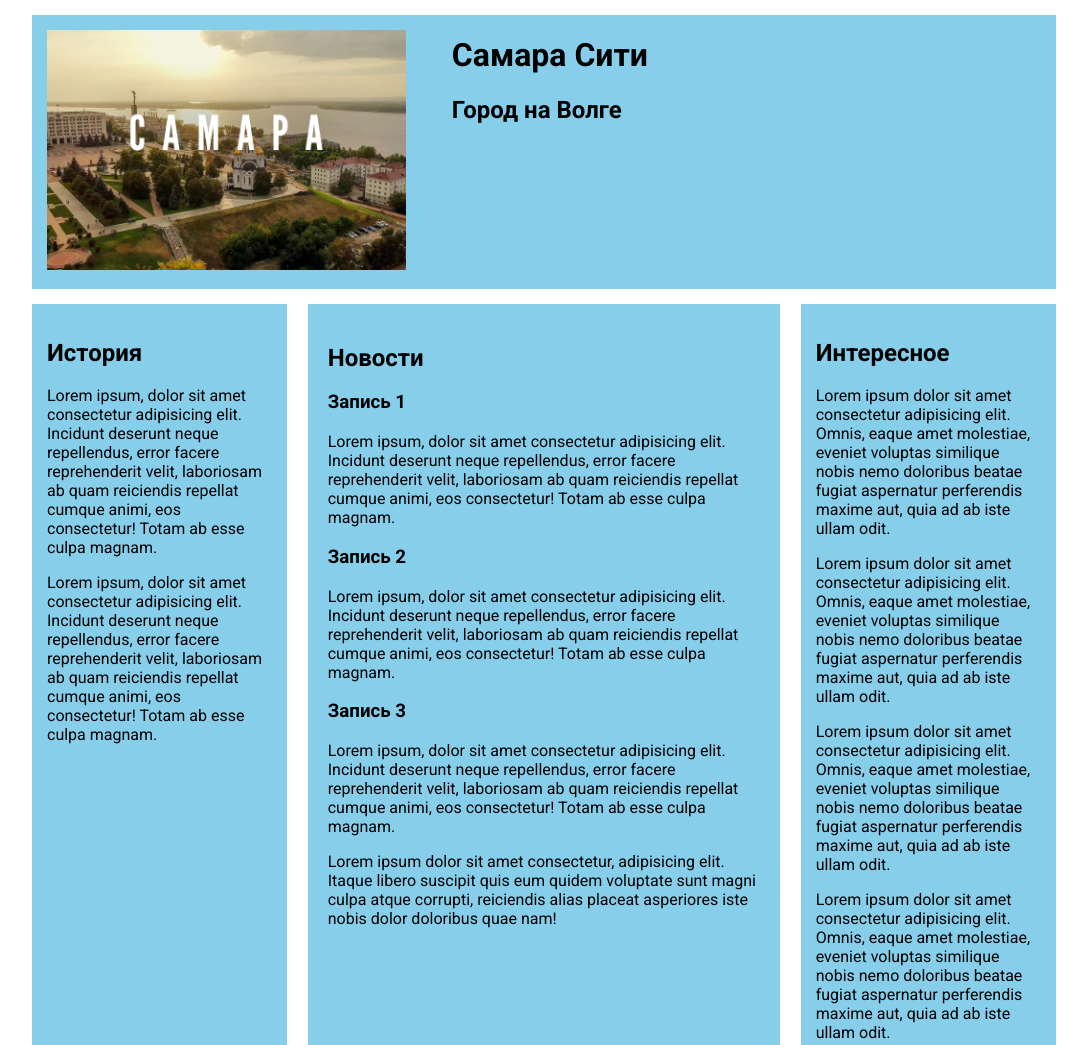
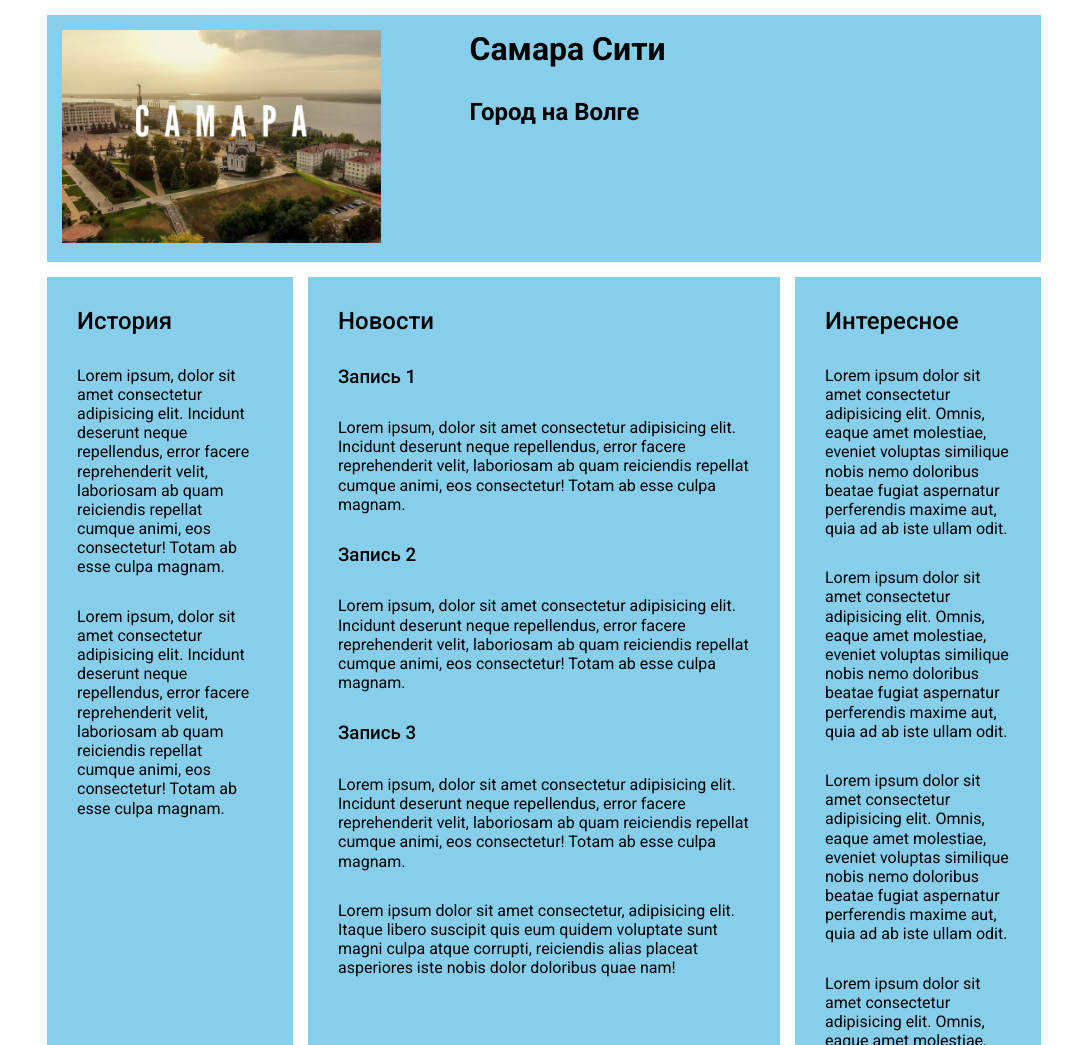
Before and after one commit to alman63/layout, a website built with webpack: page index.html in a window 1280 px wide. Shown: the top 1045 px of the page, without its empty margins (96-1183 px from the left). Built offline with nearby package versions, Linux system fonts and the light colour scheme.

Commit message:
изменения в стилях

```diff
--- a/css/style.css
+++ b/css/style.css
@@ -1,8 +1,18 @@
+* {
+    padding: 0;
+    margin: 0;
+    box-sizing: border-box;
+}
+:root {
+    font-size: 16px;
+    line-height: 1.2;
+}
 body {
     font-family: 'Roboto', 'Times New Roman', serif;
     font-size: 1rem;
     padding: 15px;
     width: 80%;
+    max-width: 1440px;
     margin: 0 auto;
     background-color: white;
 }
@@ -18,10 +28,16 @@ body {
 .header__rigth {
     width: 59%;
 }
-
+.header__h1 {
+    padding: 15px;
+}
+.header__h2 {
+    padding: 15px;
+}
 .header__img {
     padding: 15px;
     width: 90%;
+    object-fit: cover;
 }
 
 .wrapper {
@@ -29,7 +45,7 @@ body {
     padding-bottom: 15px;
     display: flex;
     flex-wrap: nowrap;
-    gap: 2%;
+    gap: 15px;
     align-items: stretch;
 }
 .interesting {
@@ -37,15 +53,43 @@ body {
     padding: 15px;
     width: 25%;
 }
+.interesting__h2 {
+    padding: 15px;
+    font-weight: 500;
+}
+.interesting__p {
+    padding: 15px;
+    font-weight: 400;
+}
 .news {
     background-color: #87ceeb;
-    padding: 20px;
+    padding: 15px;
     width: 48%;
+}
+.news__h2 {
+    padding: 15px;
+    font-weight: 500;
+}
+.news__h3 {
+    padding: 15px;
+    font-weight: 500;
+}
+.news__p {
+    padding: 15px;
+    font-weight: 400;
 }
 .history {
     background-color: #87ceeb;
     padding: 15px;
     width: 25%;
+}
+.history__h2 {
+    padding: 15px;
+    font-weight: 500;
+}
+.history__p {
+    padding: 15px;
+    font-weight: 400;
 }
 .footer {
     background-color: #87ceeb;
@@ -53,3 +97,7 @@ body {
     display: flex;
     gap: 2%;
 }
+.footer__p {
+    padding: 15px;
+    font-weight: 400;
+}
--- a/index.html
+++ b/index.html
@@ -14,7 +14,7 @@
                 <img class="header__img" src="assets/samara.jpg" alt="Самара">
             </div>
             <div class="header__rigth">
-                <h1 class="header__h1"> Самара Сити<h1>
+                <h1 class="header__h1"> Самара Сити</h1>
                 <h2 class="header__h2"> Город на Волге</h2>
             </div>
         </header>
```
